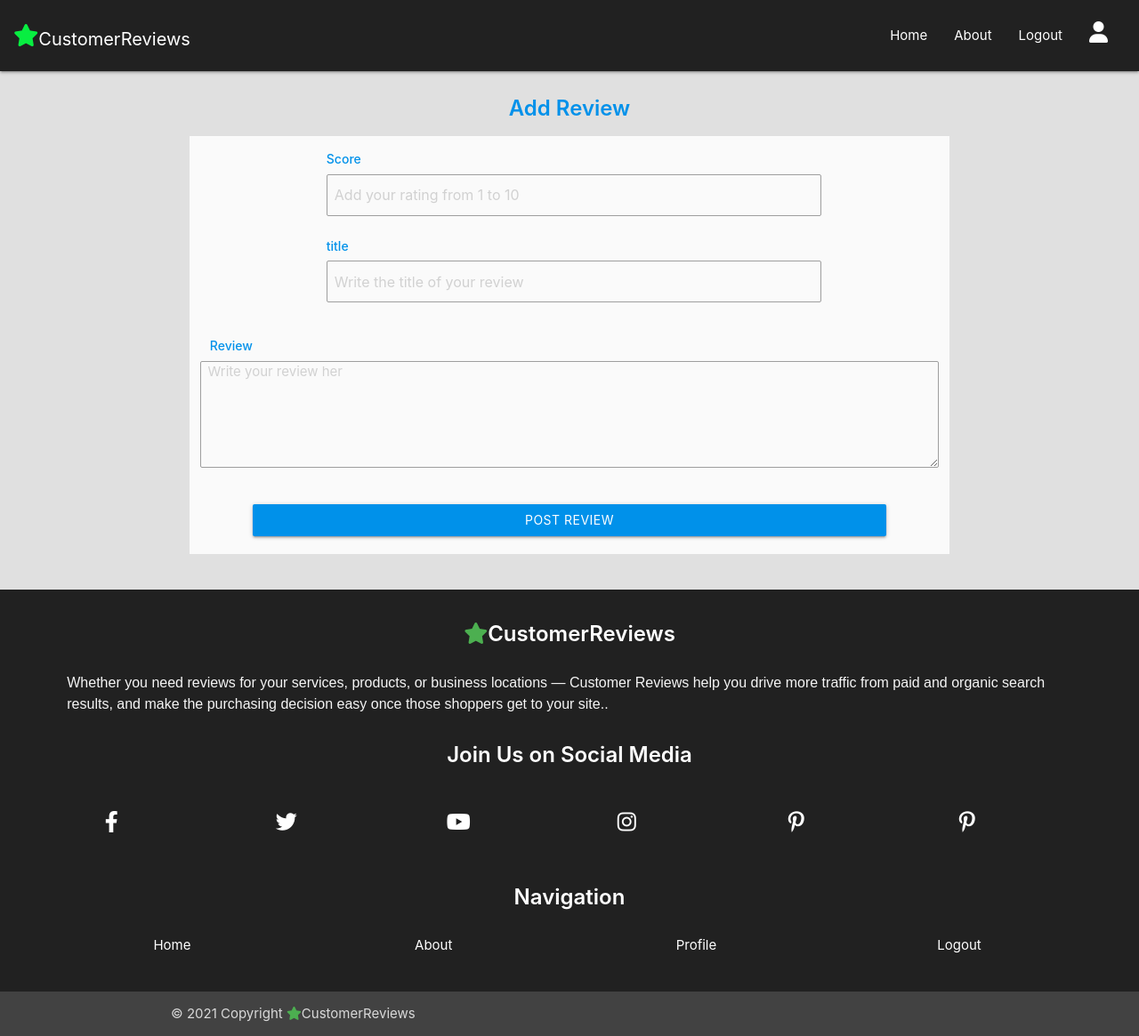
After one commit to uskawi/Customer_Reviews, a Flask app: page /add_review in a window 1280 px wide. The commit adds this page. Shown: the whole page at 89% size. Run offline with Flask 2, Linux system fonts and the light colour scheme; the visitor is signed in with stand-in values (Sample User, id 1); some libraries are stand-ins or nearby versions.

Commit message:
Add Add_review page and add to Add_review functionality.

```diff
--- a/app.py
+++ b/app.py
@@ -132,6 +132,27 @@ def search():
     return render_template("search_error.html")
 
 
+@app.route("/add_review", methods=["POST", "GET"])
+def add_review():
+    # creating date varibale
+    time_created = time_to_string()
+    if session['user'] and request.method == "POST":
+        added_review = {
+            "username": session['user'],
+            "company_name": session["company_name"],
+            "time_created": time_created,
+            "score": int(request.form.get("score")),
+            "review_content": request.form.get("review-text"),
+            "review_title": request.form.get("title")
+        }
+        mongo.db.review.insert_one(added_review)
+        flash("Review Added successfully.", "category1")
+        return redirect(url_for("add_review"))
+
+
+    return render_template("add_review.html")
+
+
 
 def time_to_string():
     '''
--- a/static/css/style.css
+++ b/static/css/style.css
@@ -292,6 +292,32 @@ nav ul li:hover {
     margin: 90px 0;
 }
 
+/* add review page */
+
+.row .review-form {
+    padding-top: 20px;
+    margin-bottom: 20px;
+
+}
+
+#score, #title, #review-text {
+    padding-left: 8px;
+    border: 1px solid #9e9e9e;
+    border-radius: 2px;
+}
+
+#review-text {
+    height: 120px;
+}
+
+.review-form label {
+    font-size: 14px;
+    font-weight: 500;
+    position: relative;
+    top: -5px;
+    color: #0091EA;
+}
+
 
 
 /* footer */
--- /dev/null
+++ b/templates/add_review.html
@@ -0,0 +1,37 @@
+{% extends "base.html" %}
+{% block content %}
+
+<h3 class="center-align  light-blue-text text-accent-4">Add Review</h3>
+<div class="row">
+    <!-- Review form -->
+    <form class="col m8 s10 offset-m2 grey lighten-5 offset-s1 review-form " method="POST" action="{{ url_for('add_review') }}">
+        <!-- score -->
+        <div class="row">
+            <div class="col m8 s10 offset-m2 offset-s1">
+                <label for="score">Score</label>
+                <input id="score" type="number" name="score" minlength="1" maxlength="2" min="1" max="10" class="validate" placeholder="Add your rating from 1 to 10" required>
+            </div>
+        </div>
+        <!-- title -->
+        <div class="row">
+            <div class="col m8 s10 offset-m2 offset-s1">
+                <label for="title">title</label>
+                <input id="title" type="text" name="title" class="validate" placeholder="Write the title of your review" required>
+            </div>
+        </div>
+        <!-- review content -->
+        <div class="row">
+            <div class="input-field col s12">
+                <label for="review-text">Review</label>
+                <textarea  name="review-text" id="review-text" cols="30" rows="100"  minlength="40" maxlength="1000"  class="validate" placeholder="Write your review her" required></textarea>
+            </div>
+        </div>
+        <!-- submit button -->
+        <div class="row">
+                <button class="col s10 offset-s1 btn light-blue accent-4" type="submit" name="action">post Review
+                </button>
+        </div>
+    </form>
+</div>
+
+{% endblock %}
--- a/templates/home.html
+++ b/templates/home.html
@@ -44,7 +44,7 @@
                     <div class="add-review-btn">
                         <p class="blue-text">Add review</p>
                         <button id="add-review-button" class="btn light-blue accent-4" type="button">
-                            <a class="white-text" href="#"> <span>Add A Review</span> <i class="fas fa-sign-in-alt"></i></a></button>
+                            <a class="white-text" href="{{ url_for('add_review') }}"> <span>Add A Review</span> <i class="fas fa-sign-in-alt"></i></a></button>
                     </div>
 
                 {% else %}
@@ -53,7 +53,7 @@
                         <p class="blue-text">Add review</p>
                         <button id="add-review-button" class="btn light-blue accent-4" type="button"
                             onClick="alert('Please login to write a review')">
-                            <a class="white-text" href="#"> <span>Add A Review</span><i class="fas fa-sign-in-alt review-in-icon"></i></a></button>
+                            <a class="white-text" href="{{ url_for('login') }}"> <span>Add A Review</span><i class="fas fa-sign-in-alt review-in-icon"></i></a></button>
                     </div>
 
                 {% endif %}
--- a/templates/profile.html
+++ b/templates/profile.html
@@ -15,11 +15,12 @@
             </div>
             <div class="row">
                 <div class="col s3 m1 offset-s1 offset-m1">
-                    <a href="#" class="btn light-blue lighten-2 edit-user-button">Edit</a>
+                    <a href="" class="btn light-blue lighten-2 edit-user-button">Edit User</a>
                 </div>
             </div>
         </div>
     </div>
 </div>
 
+
 {% endblock %}
```
